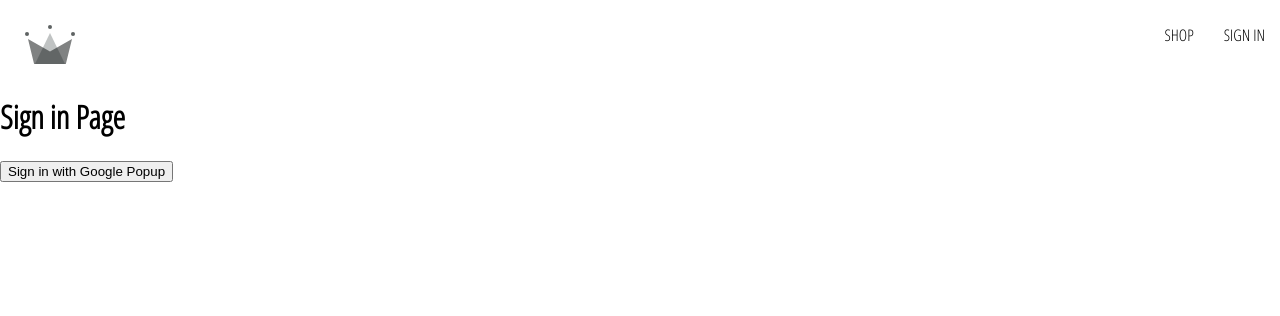
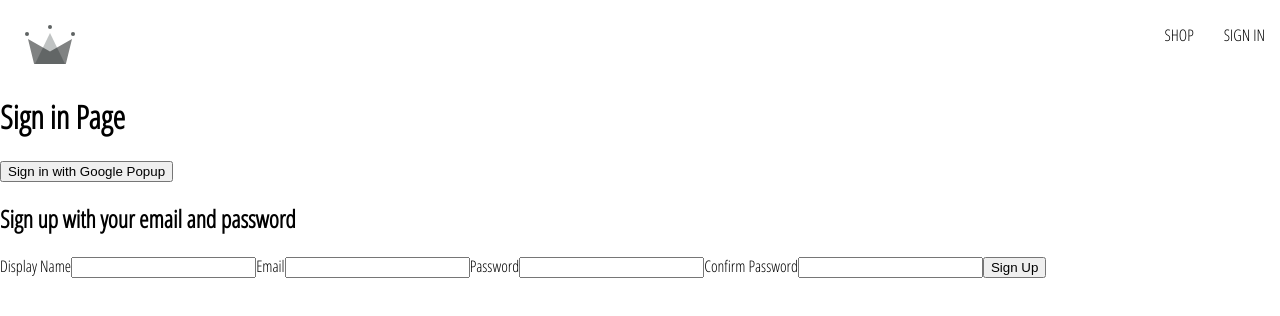
Before and after one commit to unknown-cat/crwn-clothing-v2, a React (Create React App) app: page /sign-in in a window 1280 px wide. Shown: the top 316 px of the page. Built offline with nearby package versions, Linux system fonts and the light colour scheme.

Commit message:
feat: create and render sign-up component

```diff
--- a/src/components/sign-in/sign-in.component.jsx
+++ b/src/components/sign-in/sign-in.component.jsx
@@ -1,4 +1,5 @@
 import React from 'react';
+import SignUpForm from '../sign-up-form/sign-up-form.component';
 import {
   signInWithGooglePopup,
   createUserDocumentFromAuth,
@@ -14,6 +15,7 @@ const SignIn = () => {
     <div>
       <h1>Sign in Page</h1>
       <button onClick={logGoogleUser}>Sign in with Google Popup</button>
+      <SignUpForm />
     </div>
   );
 };
--- /dev/null
+++ b/src/components/sign-up-form/sign-up-form.component.jsx
@@ -0,0 +1,65 @@
+import React, { useState } from 'react';
+
+const defaultFormFields = {
+  displayName: '',
+  email: '',
+  password: '',
+  cofirmPassword: '',
+};
+const SignUpForm = () => {
+  const [formFields, setFormFields] = useState(defaultFormFields);
+  const { displayName, email, password, cofirmPassword } = formFields;
+  console.log(formFields);
+
+  const handleChange = (event) => {
+    const { name, value } = event.target;
+    setFormFields({ ...formFields, [name]: value });
+  };
+
+  return (
+    <section>
+      <h2>Sign up with your email and password</h2>
+      <form onSubmit={() => {}}>
+        <label>Display Name</label>
+        <input
+          onChange={handleChange}
+          type='text'
+          name='displayName'
+          value={displayName}
+          required
+        />
+
+        <label>Email</label>
+        <input
+          onChange={handleChange}
+          type='email'
+          name='email'
+          value={email}
+          required
+        />
+
+        <label>Password</label>
+        <input
+          onChange={handleChange}
+          type='password'
+          name='password'
+          value={password}
+          required
+        />
+
+        <label>Confirm Password</label>
+        <input
+          onChange={handleChange}
+          type='password'
+          name='cofirmPassword'
+          value={cofirmPassword}
+          required
+        />
+
+        <button type='section'>Sign Up</button>
+      </form>
+    </section>
+  );
+};
+
+export default SignUpForm;
```
